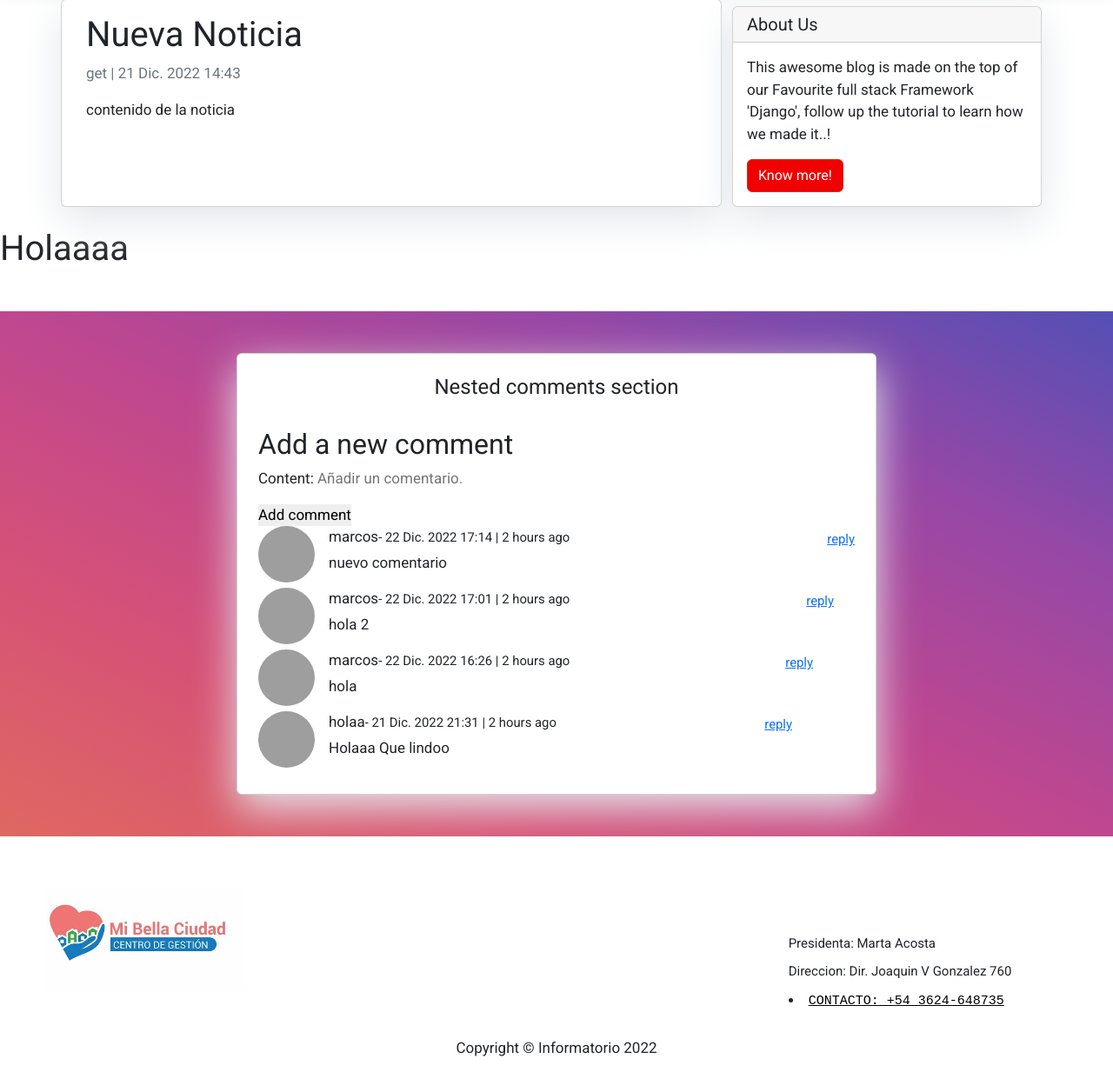
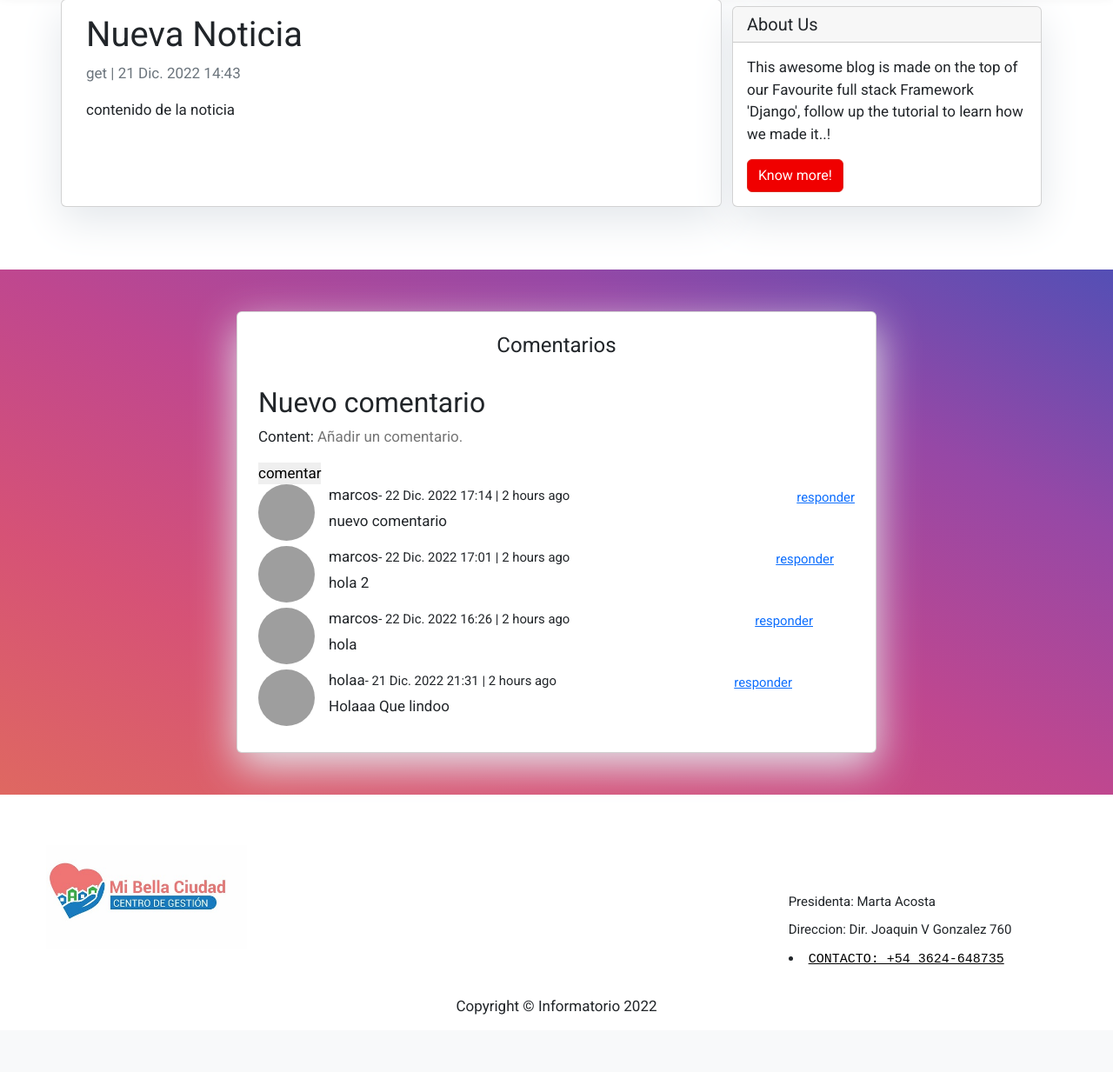
Before and after one commit to marcosg91/blog, a Django app: a page that uses ONG/Templates/navbar.html in a window 1280 px wide. Shown: the part 163-1396 px from the top of the page at 87% size. After the commit the page ends 1330 px from the top, so only its background shows below. Run offline with Django 4.2, Linux system fonts and the light colour scheme; data comes from the database, SQL or seed files in the repository; both versions use the stored data as it was after the commit; grey boxes are pictures that could not be loaded.

Commit message:
detalles

```diff
--- a/ONG/Templates/navbar.html
+++ b/ONG/Templates/navbar.html
@@ -44,7 +44,7 @@
                     <a class="nav-link text-black font-weight-bold" href="{% url 'noticias_url' %}">Noticias</a>
                 </li>
                 <li class="nav-item text-black">
-                    <a class="nav-link text-black font-weight-bold" href="#">Nosotros</a>
+                    <a class="nav-link text-black font-weight-bold" href="{% url 'Quienes_somos' %}">Nosotros</a>
                 </li>
                 <li class="nav-item text-black">
                     <a class="nav-link text-black font-weight-bold" href="#">Recursos</a>
--- a/ONG/Templates/single.html
+++ b/ONG/Templates/single.html
@@ -32,22 +32,22 @@
     </div>
   </div>
 
-<h1>Holaaaa</h1>
+<h1></h1>
 <section class="gradient-custom">
   <div class="container my-5 py-5">
     <div class="row d-flex justify-content-center">
       <div class="col-md-12 col-lg-10 col-xl-8">
         <div class="card">
           <div class="card-body p-4">
-            <h4 class="text-center mb-4 pb-2">Nested comments section</h4>
+            <h4 class="text-center mb-4 pb-2">Comentarios</h4>
 
             <div>
               <!-- Comments Form -->
-              <h2>Add a new comment</h2>
+              <h2>Nuevo comentario</h2>
               <form action="." method="post">
                   {{ comment_form.as_p }}
                   {% csrf_token %}
-                  <button type="submit">Add comment</button>
+                  <button type="submit">comentar</button>
               </form>
             </div>
 
@@ -64,7 +64,7 @@
                           <p class="mb-1">
                             {{ comment.author }}<span class="small">- {{ comment.created_on }} | 2 hours ago</span>
                           </p>
-                          <a href="" class="Hoverer"><i class="fas fa-reply fa-xs "></i><span class="small">reply</span></a>
+                          <a href="" class="Hoverer"><i class="fas fa-reply fa-xs "></i><span class="small">responder</span></a>
                         </div>
                         <p class="small mb-0">
                           {{ comment.content |linebreaks }}
@@ -75,7 +75,7 @@
                 </div>
               </div>
               {% empty %}
-                <h4>There are no comments yet.</h4>
+                <h4>no hay comentarios</h4>
             {% endfor %}
           </div>
         </div>
--- a/ONG/blog/views.py
+++ b/ONG/blog/views.py
@@ -75,7 +75,7 @@ def  registerView(request):
 
 
 def Quienes_somos(request):
-    return render(request, "social/Quienes_somos.html")
+    return render(request, "Quienes_somos.html")
 
 
 
```
Also changed, not shown: ONG/Templates/Quienes_Somos.html (added, +23 -0 lines), ONG/Templates/social/Quienes_somos.html (deleted, +0 -21 lines), ONG/db.sqlite3.
